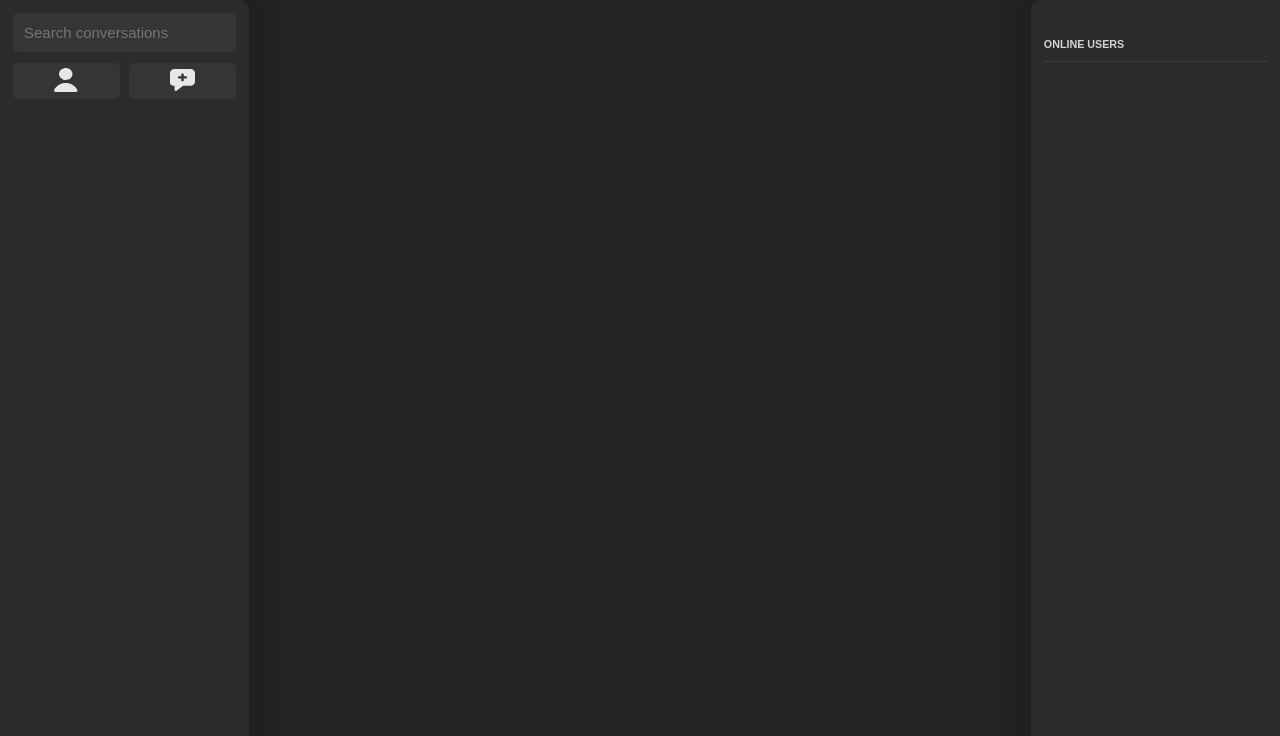
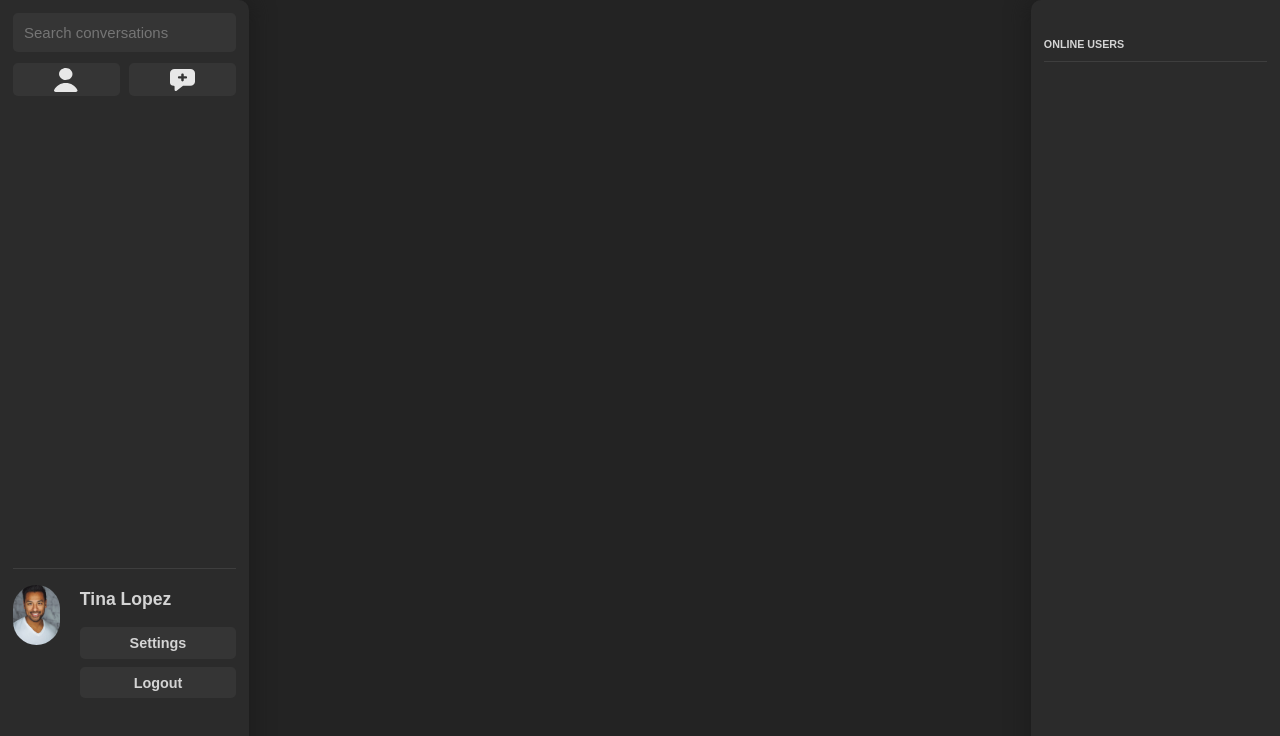
Before and after one commit to beelal-k/realtime-chat-app-frontend, a React (Create React App) app: page /main-chat in a window 1280 px wide. Shown: the top 736 px of the page. Built offline with nearby package versions, Linux system fonts and the light colour scheme.

Commit message:
added bottom profile in the friends bar

```diff
--- a/src/components/Friend_bar.jsx
+++ b/src/components/Friend_bar.jsx
@@ -10,8 +10,19 @@ const Friend_bar = () => {
 
         <input type='text' placeholder='Search conversations' className='inputs' />
         <div className='main-chat-top-btns flex-row'>
-          <button classsName=''><img src={friendsIcon} /></button>
-          <button><img src={newConvoIcon} /></button>
+          <button classsName='' title='Friend list'><img src={friendsIcon} /></button>
+          <button title="Start a new chat"><img src={newConvoIcon} /></button>
+        </div>
+        <div className='friends-bar-friends-list'></div>
+        <div className='flex-row bottom-profile'>
+          <div className='bottom-profile-image-div'>
+            <div className='profile-image'></div>
+          </div>
+          <div className='friends-bar-bottom-profile flex-col'>
+            <p>Tina Lopez</p>
+            <button>Settings</button>
+            <button>Logout</button>
+          </div>
         </div>
 
       </section>
--- a/src/scss/Friend_bar.scss
+++ b/src/scss/Friend_bar.scss
@@ -28,8 +28,75 @@
     button{
         border-radius:5px;
         padding: 2%;
+        display: flex;
+        justify-content: center;
+        align-items: center;
         width: 50%;
         border: 0;
         background-color: global.$bg-btn-secondary;
     }
 }
+
+.friends-bar-friends-list{
+    height: 450px;
+    // border: 1px solid red;
+}
+
+.bottom-profile{
+    border-top: 1px solid #3E3E3E;
+    padding-top: 1%;
+}
+
+.profile-image{
+    background-image: url('../images/man.jpeg');
+    background-position: center;
+    // background-repeat: no-repeat;
+    background-size: cover;
+    width: 70%;
+    padding: 0;
+    margin: 0;
+    margin-top: 20%;
+    height: 60px;
+    background-color: gray;
+    border-radius: 100px;
+}
+
+.friends-bar-bottom-profile{
+    // border: 1px solid blue;
+    justify-content: center;
+    align-items: flex-start;
+    display: flex;
+    width: 70%;
+
+    p{
+        color: global.$bg-btn-color-secondary;
+        font-weight: 600;
+        font-size: 1.1em;
+    }
+
+    button{
+        background-color: global.$bg-btn-secondary;
+        border: 0;
+        color: global.$bg-btn-color-secondary;
+        padding: 5%;
+        border-radius: 5px;
+        width: 100%;
+        margin-bottom: 5%;
+        font-size: 0.9em;
+        font-weight: 600;
+    }
+
+
+
+}
+
+.bottom-profile-image-div{
+    // border: 1px solid red;
+    width: 30%;
+    display: flex;
+    padding: 0;
+    // justify-content: center;
+
+
+
+}
--- a/src/scss/Profile.scss
+++ b/src/scss/Profile.scss
@@ -11,7 +11,7 @@
 
     border: 2px solid #727272;
     border-radius: 7px;
-    width: 40%;
+    width: 35%;
     display: flex;
 
 
@@ -41,6 +41,8 @@
     // border: 1px solid blue;
     width: 80%;
     padding: 5%;
+    // padding-top: 10%;
+    padding-bottom: 8%;
     display: flex;
     flex-direction: column;
     gap: 12px;
@@ -63,7 +65,7 @@
 
 }
 
-@mixin profile-edit-button($width: 20%) {
+@mixin profile-edit-button($width: 25%) {
     width: $width;
     padding: 2.5%;
     border: 0;
@@ -107,7 +109,7 @@
 
 }
 
-@mixin profile-remove-button($color: global.$bg-btn-primary, $border-color : #727272, $width: 25%, $padding: 2.5%) {
+@mixin profile-remove-button($color: global.$bg-btn-primary, $border-color : #727272, $width: 30%, $padding: 3%) {
     border: 1px solid $border-color;
     border-radius: 5px;
     background-color: transparent;
@@ -117,7 +119,7 @@
     font-weight: 600;
     font-size: 15px;
     cursor: pointer;
-    margin-bottom: 1%;
+    margin-top: 2%;
 
 }
 
@@ -132,6 +134,6 @@
 }
 
 .profile-delete-btn {
-    @include profile-remove-button($color: #D12424, $border-color: #D12424, $width:30%);
+    @include profile-remove-button($color: #D12424, $border-color: #D12424, $width:35%);
 
 }
```
